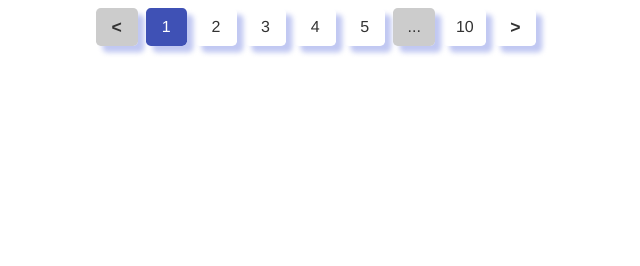
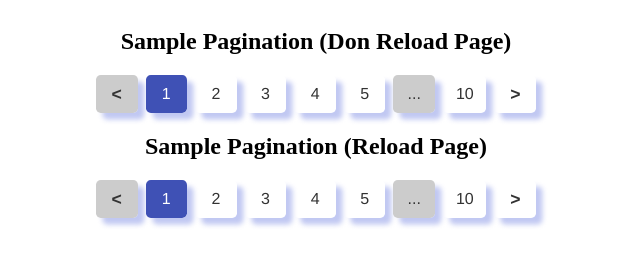
Before and after one commit to yoimerdr/js-utils, a website: page index.html in a window 1280 px wide. Shown: the whole page, without its empty margins (324-964 px from the left). Drawn offline with Linux system fonts and the light colour scheme.

Commit message:
fix for gh page deploy

```diff
--- a/index.html
+++ b/index.html
@@ -3,19 +3,33 @@
 <head>
   <meta charset="UTF-8">
   <title>Js Utils</title>
-  <link rel="stylesheet" href="src/styles/paginator.css" />
-  <script src="build/helpers/paginator.min.js"></script>
+  <link rel="stylesheet" href="./build/helpers/paginator.min.css" />
+  <script src="./build/helpers/paginator.min.js"></script>
+  <style>
+    body {
+      display: flex;
+      flex-direction: column;
+      justify-items: center;
+      align-items: center;
+      text-align: center;
+    }
+  </style>
 </head>
 <body>
-  <div id="pagination"></div>
+  <h2>Sample Pagination (Don Reload Page)</h2>
 
+  <div id="pagination">
+  </div>
+
+  <h2>Sample Pagination (Reload Page)</h2>
+  <div id="page-pagination">
+  </div>
   <script>
-
-    PagePagination.paginate({
+    const dontReloadOptions = {
       total: 100,
       perPage: 10,
       containerId: "pagination",
-      showPages: -4,
+      showPages: 4,
       responsive: {
         600: {
           showPages: 1,
@@ -26,11 +40,19 @@
           showPages: 1,
           alwaysShow: 1
         }
-      },
-      onPageChange(page, type) {
-        console.log(page)
       }
-    });
+    };
+
+    PagePagination.paginate(dontReloadOptions);
+
+    const reloadOptions = {
+      containerId: "page-pagination",
+      pageParameterName: "pg",
+      reload: true
+    };
+
+    Object.assignIfNotPresent(reloadOptions, dontReloadOptions);
+    PagePagination.paginate(reloadOptions)
   </script>
 </body>
 </html>
```
